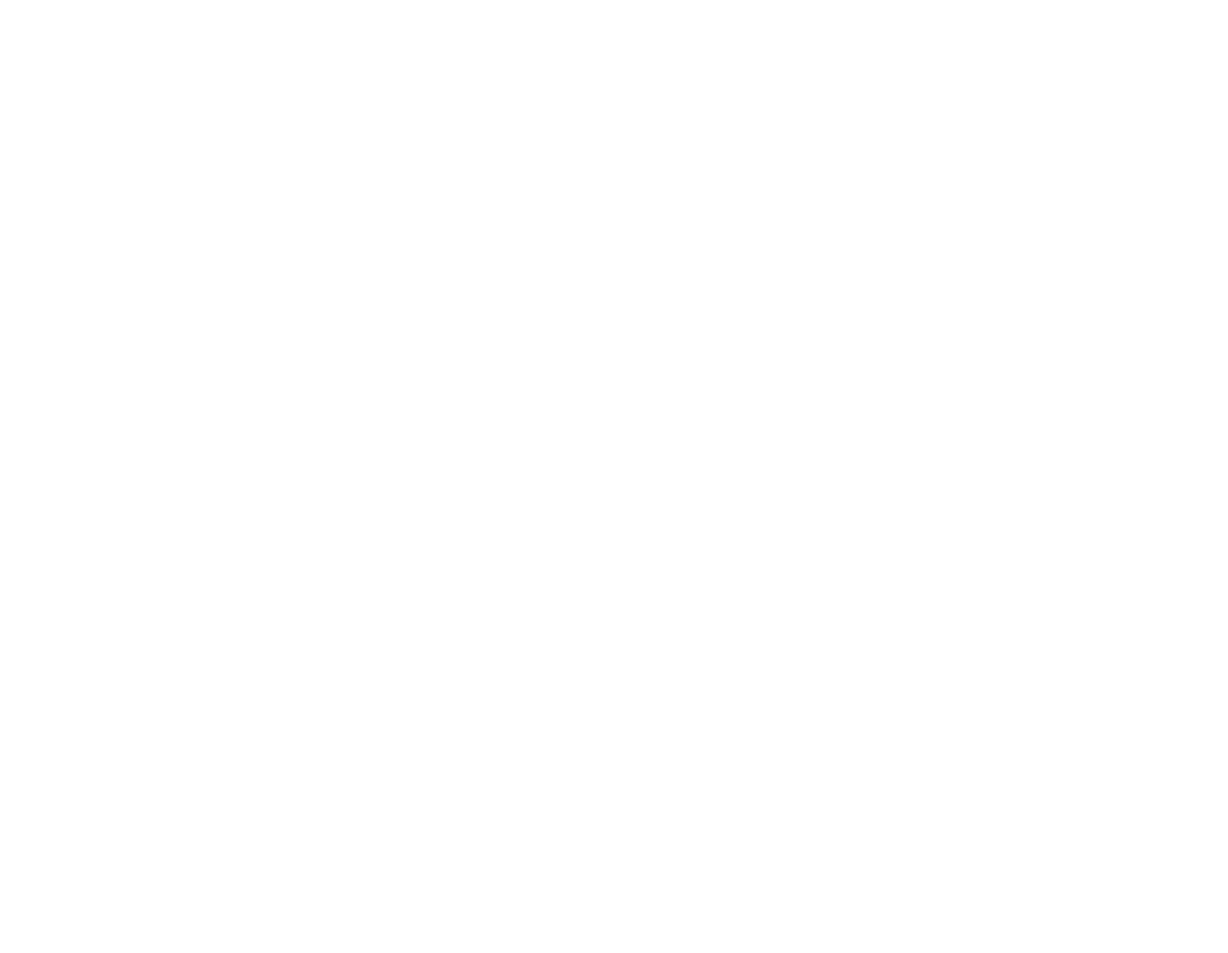
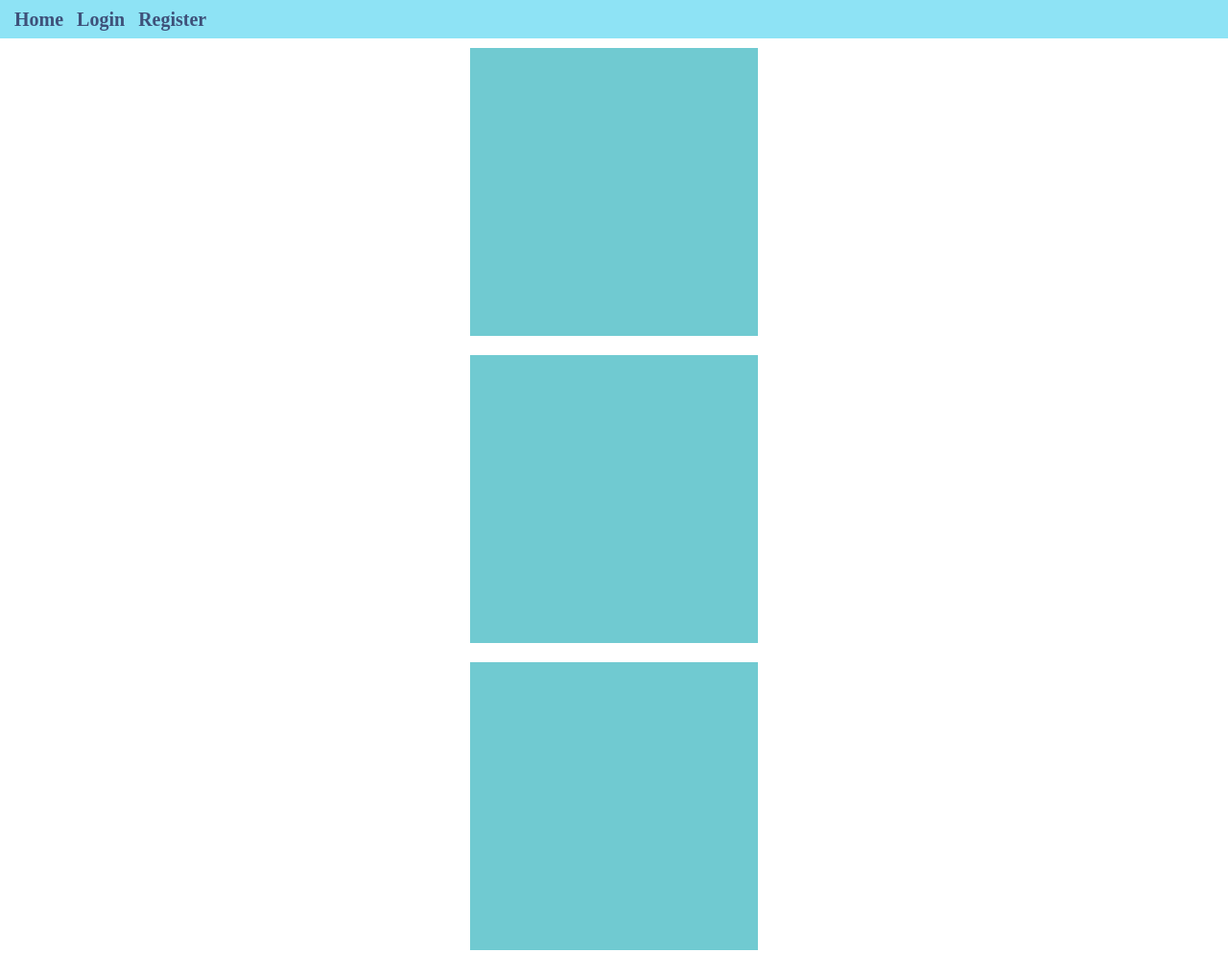
Before and after one commit to robertcoco/School, a website: page views/Home.html in a window 1280 px wide. Shown: the top 993 px of the page at 96% size. Before the commit the page ends 800 px from the top, so only its background shows below. Drawn offline with Linux system fonts and the light colour scheme.

Commit message:
Basic structure

```diff
--- a/public/css/main.css
+++ b/public/css/main.css
@@ -3,3 +3,44 @@
     margin: 0px;
     box-sizing: border-box;
 }
+
+.header-Nav {
+    display: flex;
+    align-items: center;
+    height: 40px;
+    background: #8EE3F5;
+}
+
+.ul-li {
+    display: inline-block;
+    margin: 5px;
+}
+
+.Nav-ul {
+    margin-left: 10px;
+}
+
+.li-a {
+    color: #3E517A;
+    text-decoration: none;
+    font-size: 20px;
+    font-weight: 600;
+}
+
+.footer {
+    height: 50px;
+    background: #3E517A
+}
+
+.relleno {
+    margin: 10px;
+    height: 300px;
+    width: 300px;
+    background: #70CAD1;
+}
+
+.container {
+    display: flex;
+    flex-direction: column;
+    align-items: center;
+}
--- a/views/Home.html
+++ b/views/Home.html
@@ -0,0 +1,38 @@
+<!DOCTYPE html>
+<html lang="en">
+<head>
+    <meta charset="UTF-8">
+    <meta http-equiv="X-UA-Compatible" content="IE=edge">
+    <meta name="viewport" content="width=device-width, initial-scale=1.0">
+    <link rel="stylesheet" href="../public/css/main.css">
+    <title>Document</title>
+</head>
+<body>
+
+    <Header>
+        <nav class="header-Nav">
+            <ul class="Nav-ul">
+                <li class="ul-li"><a class="li-a" href="../views/Home.html">Home</a></li>
+                <li class="ul-li"><a class="li-a" href="../views/Login.html">Login</a></li>
+                <li class="ul-li"><a class="li-a" href="../views/Create.html">Register</a></li>
+            </ul>
+        </nav>
+    </Header>
+
+    <div class="container">
+
+        <div class="relleno"></div>
+        <div class="relleno"></div>
+        <div class="relleno"></div>
+        <div class="relleno"></div>
+
+    </div>
+
+    <footer class="footer">
+        <div class="footer-div"></div>
+    </footer>
+
+    <script src="./scripts/main.js"></script>
+
+</body>
+</html>
```
